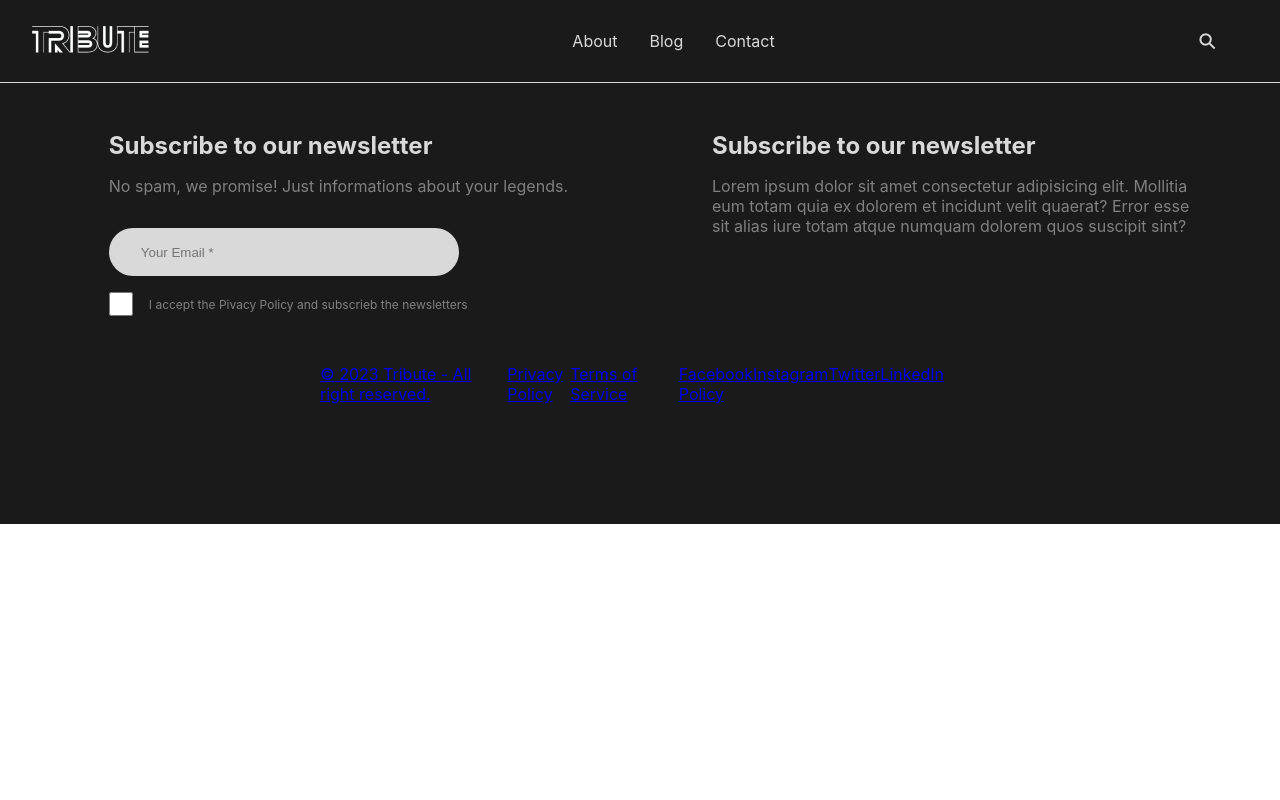
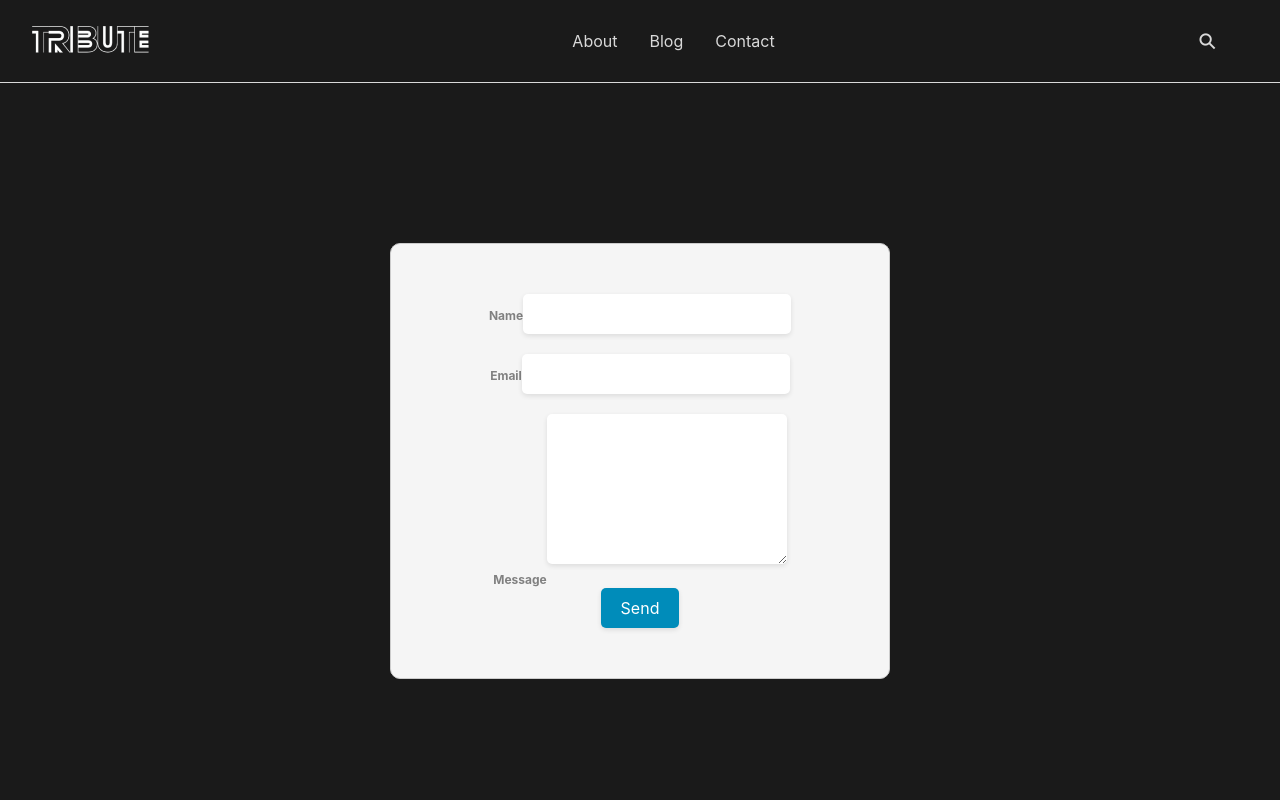
Before and after one commit to salvo081/tribute-frontend, a React (Create React App) app: page /contact in a window 1280 px wide. Shown: the top 800 px of the page. Built offline with nearby package versions, Linux system fonts and the light colour scheme; no server answers.

Commit message:
created and linked contact page(form)

```diff
--- a/src/App.js
+++ b/src/App.js
@@ -10,6 +10,7 @@ import { Route, Routes } from 'react-router';
 import { useLocation } from 'react-router-dom';
 import Articles from './pages/Articles';
 import ArticleDetail from './pages/ArticleDetail';
+import Contact from './pages/Contact';
 
 function App() {
   const [contentfulData, setContentfulData] = useState([]);
@@ -44,6 +45,7 @@ function App() {
             path="articles/:id"
             element={<ArticleDetail items={contentfulData} />}
           />
+          <Route path="contact" element={<Contact />} />
         </Routes>
       </main>
       {/* Route */}
--- /dev/null
+++ b/src/pages/Contact.css
@@ -0,0 +1,48 @@
+.cntform {
+  display: flex;
+  flex-direction: column;
+  max-width: 500px;
+  margin: 10rem auto;
+  align-items: center;
+  padding: 50px;
+  border: 1px solid #ccc;
+  border-radius: 10px;
+  background-color: #f5f5f5;
+}
+
+.cntlabel {
+  font-weight: bold;
+  margin-bottom: 5px;
+}
+
+.cntinput,
+.cnttextarea {
+  padding: 10px;
+  margin-bottom: 20px;
+  border: none;
+  border-radius: 5px;
+  box-shadow: 0 2px 5px rgba(0, 0, 0, 0.1);
+  font-family: inherit;
+  font-size: inherit;
+}
+
+.cnttextarea {
+  height: 150px;
+}
+
+.cntbutton[type='submit'] {
+  background-color: #008cba;
+  color: white;
+  padding: 10px 20px;
+  border: none;
+  border-radius: 5px;
+  box-shadow: 0 2px 5px rgba(0, 0, 0, 0.1);
+  font-family: inherit;
+  font-size: inherit;
+  cursor: pointer;
+  transition: background-color 0.3s ease;
+}
+
+.cntbutton[type='submit']:hover {
+  background-color: #006b8f;
+}
--- /dev/null
+++ b/src/pages/Contact.js
@@ -0,0 +1,78 @@
+import React, { useState } from 'react';
+import './Contact.css';
+
+export default function Contact() {
+  const [formData, setFormData] = useState({
+    name: '',
+    email: '',
+    message: '',
+  });
+
+  const handleInputChange = (e) => {
+    setFormData({
+      ...formData,
+      [e.target.name]: e.target.value,
+    });
+  };
+
+  const handleSubmit = (e) => {
+    e.preventDefault();
+    console.log(formData);
+    // send form data to backend or email service
+    // reset form fields
+    setFormData({
+      name: '',
+      email: '',
+      message: '',
+    });
+  };
+
+  return (
+    <form className="cntform" onSubmit={handleSubmit}>
+      <div>
+        <label className="cntlabel" htmlFor="name">
+          Name
+        </label>
+        <input
+          className="cntinput"
+          type="text"
+          id="name"
+          name="name"
+          value={formData.name}
+          onChange={handleInputChange}
+          required
+        />
+      </div>
+      <div>
+        <label className="cntlabel" htmlFor="email">
+          Email
+        </label>
+        <input
+          className="cntinput"
+          type="email"
+          id="email"
+          name="email"
+          value={formData.email}
+          onChange={handleInputChange}
+          required
+        />
+      </div>
+      <div>
+        <label className="cntlabel" htmlFor="message">
+          Message
+        </label>
+        <textarea
+          className="cnttextarea"
+          id="message"
+          name="message"
+          value={formData.message}
+          onChange={handleInputChange}
+          required
+        />
+      </div>
+      <button className="cntbutton" type="submit">
+        Send
+      </button>
+    </form>
+  );
+}
```
